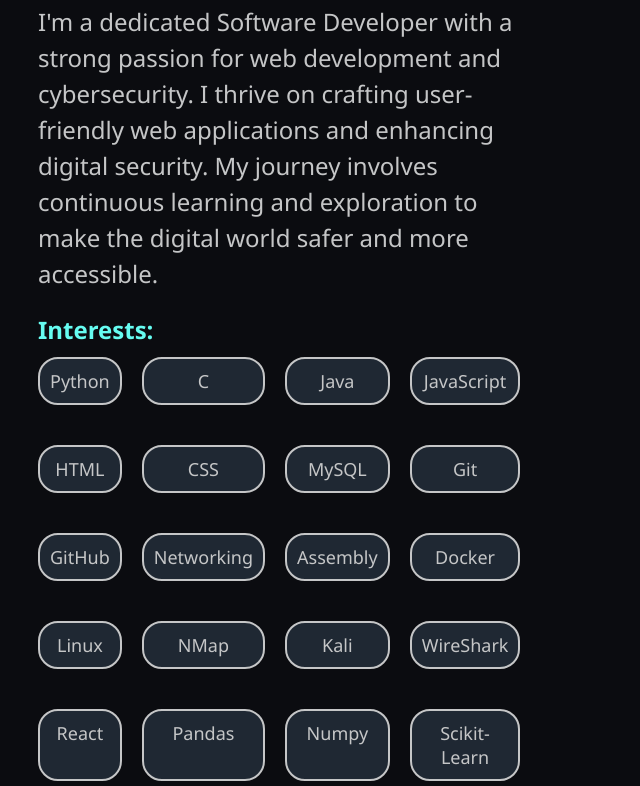
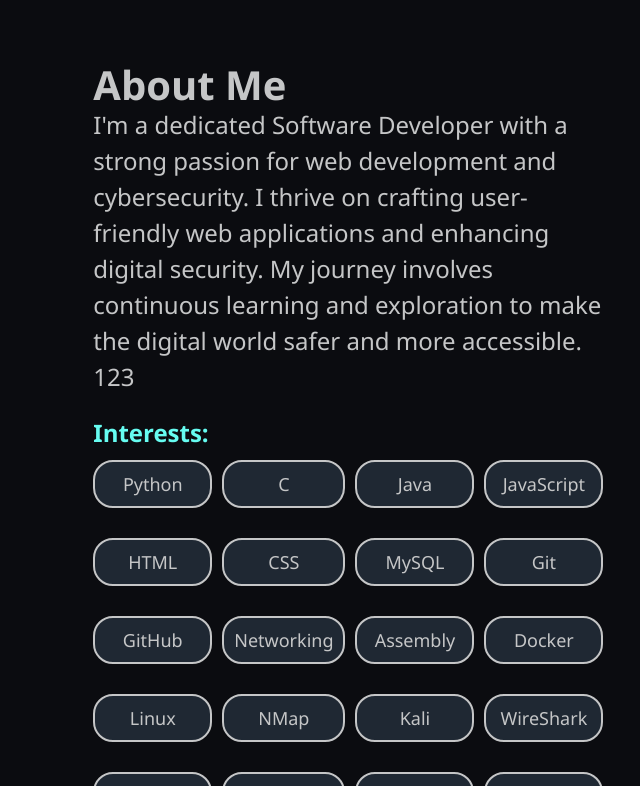
Before and after one commit to muzammilz7/Portfolio-Website, a React (Create React App) app: page / in a window 1280 px wide. Shown: the part 774-1560 px from the top of the page, without its empty margins (2-642 px from the left). Built offline with nearby package versions, Linux system fonts and the light colour scheme.

Commit message:
went back to old about me styling

```diff
--- a/src/App.css
+++ b/src/App.css
@@ -160,13 +160,6 @@ h3 {
   }
 }
 
-.about_sec_info {
-  padding-left: 0;
-}
-
-.about_pic {
-  align-self: flex-end;
-}
 
 
 .Navbar {
@@ -251,6 +244,15 @@ h3 {
   }
 }
 
+.about_sec_info {
+  padding-left: 0;
+}
+
+.about_pic {
+  align-self: flex-end;
+}
+
+
 .about_pic > img {
   width: 100%;
   height: 100%;
@@ -273,13 +275,13 @@ h3 {
 }
 
 .about_class {
-  padding: 30px;
+  padding-left: 40px;
   display: grid;
-  gap: 30px;
-  justify-content: center;
-  align-items: center;
-  grid-template-columns: repeat(4, 1fr);
-
+  padding: 133.3px 85.3px;
+  gap: 114.6px;
+  grid-template-columns: repeat(2, 1fr);
+  align-items: start;
+  padding-right: 40px;
 }
 
 .about_hero ul {
@@ -288,7 +290,7 @@ h3 {
   margin: 0;
   display: grid;
   grid-template-columns: repeat(4, 1fr);
-  grid-gap: 20px;
+  grid-gap: 10px;
 }
 
 .about_hero li {
@@ -355,11 +357,6 @@ h3 {
   }
 }
 
-@media (max-width: 768px) {
-  .about_sec_info {
-    padding-left: 0;
-  }
-}
 
 .projects_sec {
   /* background-color: #1F2833; */
--- a/src/pages/Home/About.jsx
+++ b/src/pages/Home/About.jsx
@@ -32,7 +32,7 @@ export default function About() {
             <h1 className="about_content">About Me </h1>
             <p className="about_par">
             I'm a dedicated Software Developer with a strong passion for web development and cybersecurity. I thrive on crafting user-friendly web applications and enhancing digital security.
-          My journey involves continuous learning and exploration to make the digital world safer and more accessible.
+          My journey involves continuous learning and exploration to make the digital world safer and more accessible. 123
             </p>
             <h2 className="about_interests">Interests:</h2>
             <ul className="about_skills">
```
